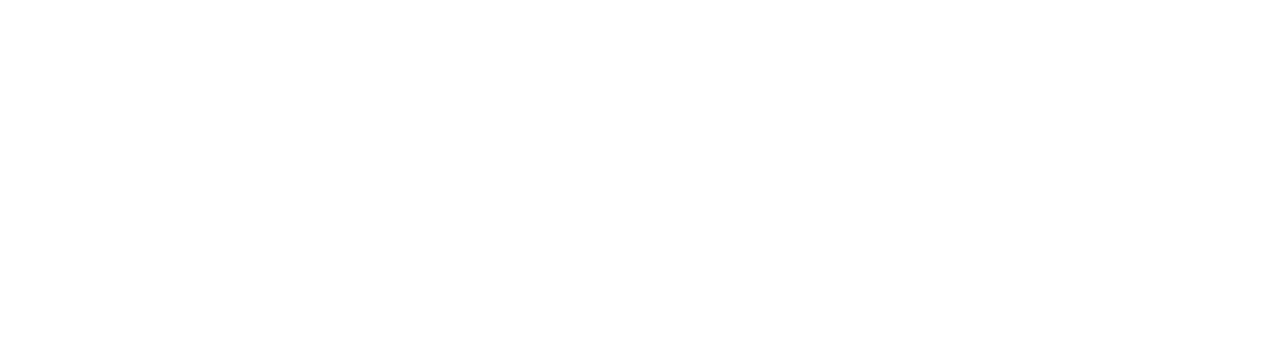
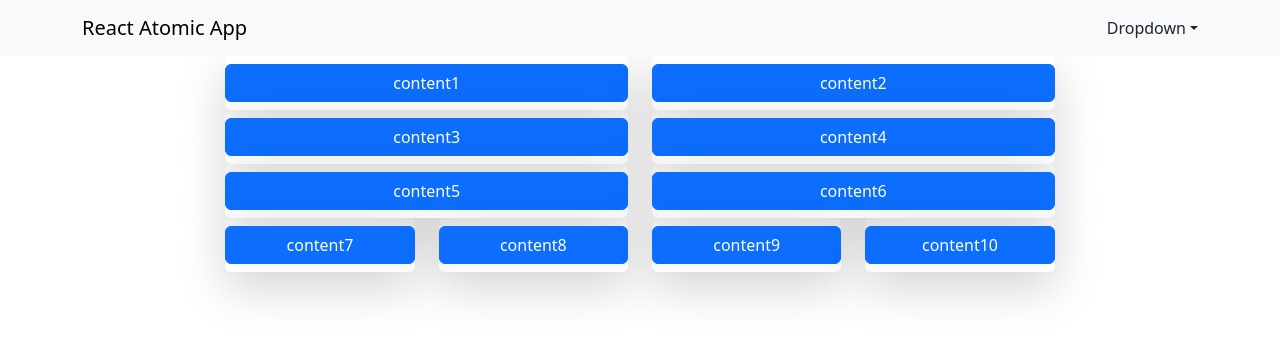
Before and after one commit to njm-khaki/React-Atomic-App, a React (Create React App) app in the folder atomic_app/: page /menu in a window 1280 px wide. Before the commit this address had no page. Shown: the top 340 px of the page. Built offline with nearby package versions, Linux system fonts and the light colour scheme.

Commit message:
メニュー画面を追加

```diff
--- a/atomic_app/src/App.tsx
+++ b/atomic_app/src/App.tsx
@@ -1,13 +1,15 @@
 import React from 'react';
 import { BrowserRouter, Route, Routes } from 'react-router-dom';
 
-import Login from './ui/contents/login/Login';
+import Login from './ui/contents/Login/Login';
+import Menu from './ui/contents/Menu/Menu'
 
 const App: React.FC = () => {
   return (
     <BrowserRouter>
       <Routes>
         <Route index element={<Login />} />
+        <Route path="/menu" element={<Menu />} />
       </Routes>
     </BrowserRouter>
   );
--- a/atomic_app/src/ui/components/ElevatedButton/ElevatedButton.tsx
+++ b/atomic_app/src/ui/components/ElevatedButton/ElevatedButton.tsx
@@ -2,18 +2,28 @@
 import { Button } from 'react-bootstrap'
 
 interface Props {
+    // 押下時の処理
     onClick?: () => Promise<void>;
+    disabled?: boolean;
+    style?: React.CSSProperties;
 }
 
+/**
+ * 共通ボタン
+ * @param props
+ * @returns
+ */
 const ElevatedButton: React.FC<React.PropsWithChildren<Props>> = (props) => {
     return (
         <div className="shadow-lg rounded">
             <Button
                 className="my-2 col-12"
+                disabled={props.disabled}
                 onClick={() => props.onClick !== undefined
                     ? props.onClick()
                     : () => { }
                 }
+                style={props.style}
             >
                 {props.children}
             </Button>
--- a/atomic_app/src/ui/components/NavigationBar/NavigationBar.tsx
+++ b/atomic_app/src/ui/components/NavigationBar/NavigationBar.tsx
@@ -1,25 +1,22 @@
 import React from 'react';
-import { Container, Nav, Navbar, NavDropdown } from 'react-bootstrap';
+import { Container, Navbar, NavDropdown } from 'react-bootstrap';
+import Title from './atoms/Title';
+import NavigationColumn from './organisms/NavigationColumn';
 
 const NavigationBar: React.FC = () => {
     return (
         <Navbar bg="light" expand="lg" >
             <Container>
-                <Navbar.Brand>React-Bootstrap</Navbar.Brand>
-                <Navbar.Toggle aria-controls="basic-navbar-nav" />
-                <Navbar.Collapse id="basic-navbar-nav">
-                    <Nav className="me-auto">
-                        <Nav.Link>Home</Nav.Link>
-                        <Nav.Link>Link</Nav.Link>
-                        <NavDropdown title="Dropdown" id="basic-nav-dropdown">
+                <Title />
+                <NavigationColumn>
+                    <NavDropdown title="Dropdown">
                         <NavDropdown.Item>Action</NavDropdown.Item>
                         <NavDropdown.Item>Another action</NavDropdown.Item>
                         <NavDropdown.Item>Something</NavDropdown.Item>
                         <NavDropdown.Divider />
                         <NavDropdown.Item>Separated link</NavDropdown.Item>
                     </NavDropdown>
-                    </Nav>
-                </Navbar.Collapse>
+                </NavigationColumn>
             </Container>
         </Navbar>
     )
--- /dev/null
+++ b/atomic_app/src/ui/components/NavigationBar/atoms/Title.tsx
@@ -0,0 +1,7 @@
+import React from 'react';
+import { Navbar } from 'react-bootstrap';
+
+const Title: React.FC = () => {
+    return <Navbar.Brand>React Atomic App</Navbar.Brand>
+}
+export default Title;
--- /dev/null
+++ b/atomic_app/src/ui/components/NavigationBar/organisms/NavigationColumn.tsx
@@ -0,0 +1,20 @@
+import React from 'react';
+import { Navbar } from 'react-bootstrap';
+
+interface Props {
+    align?: `start` | `center` | `end`;
+}
+
+/**
+ * ナビゲーションバーに表示する要素
+ * @param props
+ * @returns
+ */
+const NavigationColumn: React.FC<React.PropsWithChildren<Props>> = (props) => {
+    return (
+        <Navbar.Collapse className={`justify-content-${props.align ?? `end`}`}>
+            { props.children }
+        </Navbar.Collapse>
+    )
+}
+export default NavigationColumn;
--- a/atomic_app/src/ui/components/TextField/TextField.tsx
+++ b/atomic_app/src/ui/components/TextField/TextField.tsx
@@ -5,13 +5,20 @@
     // 入力する文字列の種類
     // text: 普通のテキスト入力
     type: `text` | `password` | `textarea`;
+    // 初期値
     default?: string;
     placeholder?: string;
     readonly?: boolean;
     rows?: number;
-    onChange?: (value: string) => Promise<void>
+    onChange?: (value: string) => Promise<void>;
+    style?: React.CSSProperties;
 }
 
+/**
+ * テキスト入力用
+ * @param props
+ * @returns
+ */
 const TextField: React.FC<Props> = (props) => {
     return (
         <Form.Control
@@ -38,6 +45,7 @@
                 ? props.onChange(event.target.value)
                 : () => { }
             }
+            style={props.style}
         />
     )
 }
--- /dev/null
+++ b/atomic_app/src/ui/contents/Menu/Menu.tsx
@@ -0,0 +1,20 @@
+import React from 'react';
+import NavigationBar from '../../components/NavigationBar/NavigationBar';
+import Grid from '../../layouts/Grid/Grid';
+import { contents } from './molecules/contents'
+
+/**
+ * ログイン画面本体
+ * @returns
+ */
+const Menu: React.FC = () => {
+    return (
+        <React.Fragment>
+            {/* ナビゲーションバー */}
+            <NavigationBar />
+            <Grid cells={contents} />
+        </React.Fragment>
+    );
+}
+
+export default Menu;
--- /dev/null
+++ b/atomic_app/src/ui/contents/Menu/molecules/contents.tsx
@@ -0,0 +1,39 @@
+import ElevatedButton from '../../../components/ElevatedButton/ElevatedButton';
+import { CellElement } from '../../../layouts/Grid/Grid';
+
+export const contents: Array<Array<CellElement>> = [
+    [
+        {cell: <ElevatedButton>content1</ElevatedButton>},
+        {cell: <ElevatedButton>content2</ElevatedButton>}
+    ],
+    [
+        {cell: <ElevatedButton>content3</ElevatedButton>},
+        {cell: <ElevatedButton>content4</ElevatedButton>}
+    ],
+    [
+        {cell: <ElevatedButton>content5</ElevatedButton>},
+        {cell: <ElevatedButton>content6</ElevatedButton>}
+    ],
+    [
+        {
+            middle: 2,
+            large: 2,
+            cell: <ElevatedButton>content7</ElevatedButton>
+        },
+        {
+            middle: 2,
+            large: 2,
+            cell: <ElevatedButton>content8</ElevatedButton>
+        },
+        {
+            middle: 2,
+            large: 2,
+            cell: <ElevatedButton>content9</ElevatedButton>
+        },
+        {
+            middle: 2,
+            large: 2,
+            cell: <ElevatedButton>content10</ElevatedButton>
+        }
+    ]
+]
--- a/atomic_app/src/ui/contents/login/organisms/LoginButton.tsx
+++ b/atomic_app/src/ui/contents/login/organisms/LoginButton.tsx
@@ -9,7 +9,7 @@
 }
 
 /**
- * ログインボタン
+ * ユーザー名の入力欄
  * @param props
  * @returns
  */
--- a/atomic_app/src/ui/contents/login/templates/MainContents.tsx
+++ b/atomic_app/src/ui/contents/login/templates/MainContents.tsx
@@ -1,4 +1,6 @@
 import React, { useCallback, useState } from 'react';
+import { useNavigate } from 'react-router-dom';
+
 import TextField from '../../../components/TextField/TextField';
 import ElevatedButton from '../../../components/ElevatedButton/ElevatedButton';
 import ExpandedRow from '../../../layouts/ExpandedRow/ExpandedRow';
@@ -12,6 +14,8 @@
  * @returns
  */
 const MainContents: React.FC = () => {
+    const navigation = useNavigate()
+
     // ユーザー名とパスワードの入力状態を管理する
     const [userName, setUserName] = useState(``)
     const [password, setPassword] = useState(``)
@@ -19,6 +23,12 @@
     // ログインボタン押下時の処理を実装する
     const onClickLoginButton = useCallback(async () => {
         console.log(`user name: ${userName}, password: ${password}`)
+
+        if (userName === `` || password === ``) {
+            return
+        }
+
+        navigation(`/menu`)
     }, [userName, password])
 
     return (
--- /dev/null
+++ b/atomic_app/src/ui/layouts/Grid/Grid.tsx
@@ -0,0 +1,48 @@
+import React from "react";
+import ExpandedRow from "../ExpandedRow/ExpandedRow";
+import ResponsiveColum from "../ResponsiveColum/ResponsiveColum";
+
+/**
+ * グリッド表示する1つずつの情報
+ */
+export interface CellElement {
+    middle?: 1 | 2 | 3 | 4 | 5 | 6 | 7 | 8 | 9 | 10 | 11 | 12;
+    large?: 1 | 2 | 3 | 4 | 5 | 6 | 7 | 8 | 9 | 10 | 11 | 12;
+    cell: React.ReactNode;
+}
+
+/**
+ * グリッド表示で要求する情報
+ */
+interface Props {
+    cells: Array<Array<CellElement>>
+}
+
+/**
+ * グリッド状にレイアウト組む
+ * @param props
+ * @returns
+ */
+const Grid: React.FC<Props> = (props) => {
+    return (
+        <React.Fragment>
+            {
+                props.cells.map(
+                    (row) => <ExpandedRow>
+                        {
+                            row.map(
+                                (col) => <ResponsiveColum
+                                    middle={col.middle}
+                                    large={col.large}
+                                >
+                                    {col.cell}
+                                </ResponsiveColum>
+                            )
+                        }
+                    </ExpandedRow>
+                )
+            }
+        </React.Fragment>
+    )
+}
+export default Grid;
```
Lines whose indentation alone changed are shown as unchanged.
